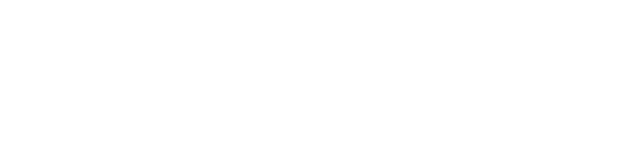
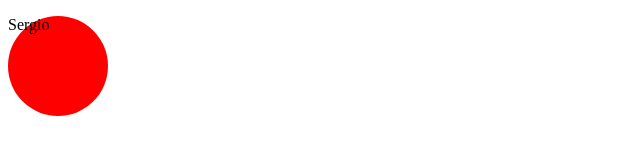
Before and after one commit to impatrq/sandtronic, a plain HTML site: page application/index.html in a window 1280 px wide. Shown: the whole page, without its empty margins (0-640 px from the left). Drawn offline with Linux system fonts and the light colour scheme.

Commit message:
feat: agregar circulo rojo

```diff
--- a/application/index.html
+++ b/application/index.html
@@ -4,8 +4,13 @@
     <meta charset="UTF-8">
     <meta name="viewport" content="width=device-width, initial-scale=1.0">
     <title>Document</title>
+    <link rel="stylesheet" href="style.css">
 </head>
 <body>
 
+    <div class="circuloRojo">
+        <p>Sergio</p>
+    </div>
+
 </body>
 </html>
--- a/application/style.css
+++ b/application/style.css
@@ -0,0 +1,6 @@
+.circuloRojo {
+    background-color: red;
+    width: 100px;
+    height: 100px;
+    border-radius: 50px;
+}
```
